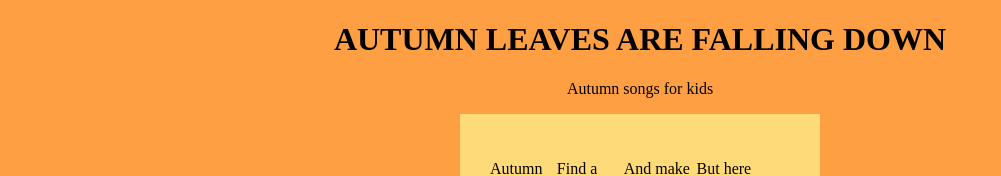
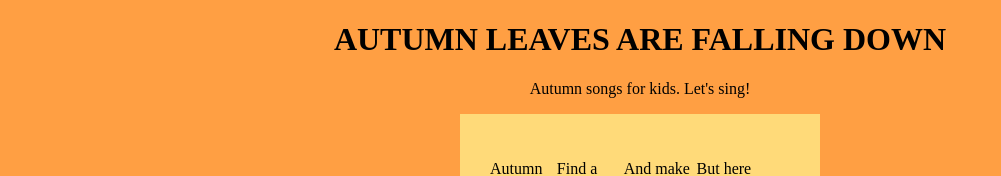
Before and after one commit to majeranek85/zad-4.4, a website: page index.html in a window 1280 px wide. Shown: the top 176 px of the page, without its empty margins (0-1001 px from the left). Drawn offline with Linux system fonts and the light colour scheme.

Commit message:
Change paragraph in header

```diff
--- a/index.html
+++ b/index.html
@@ -8,7 +8,7 @@
   <body>
     <header>
       <h1>Autumn leaves are falling down</h1>
-      <p>Autumn songs for kids</p>
+      <p>Autumn songs for kids. Let's sing!</p>
     </header>
     <section class="lyric">
       <p>Autumn leaves are falling down,<br>Falling down, falling down,<br>Autumn leaves are falling down,<br>On the ground.</p>
```
